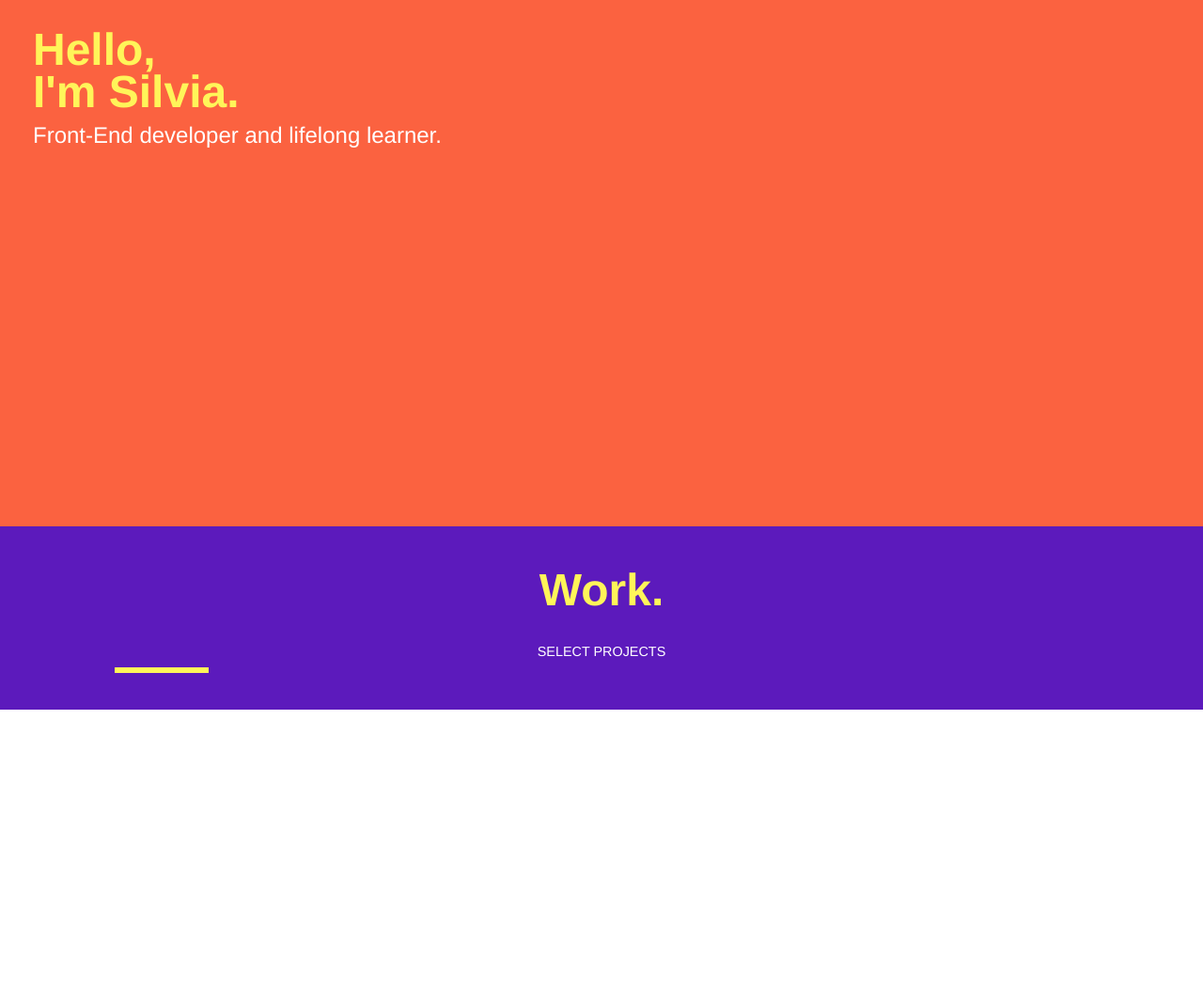
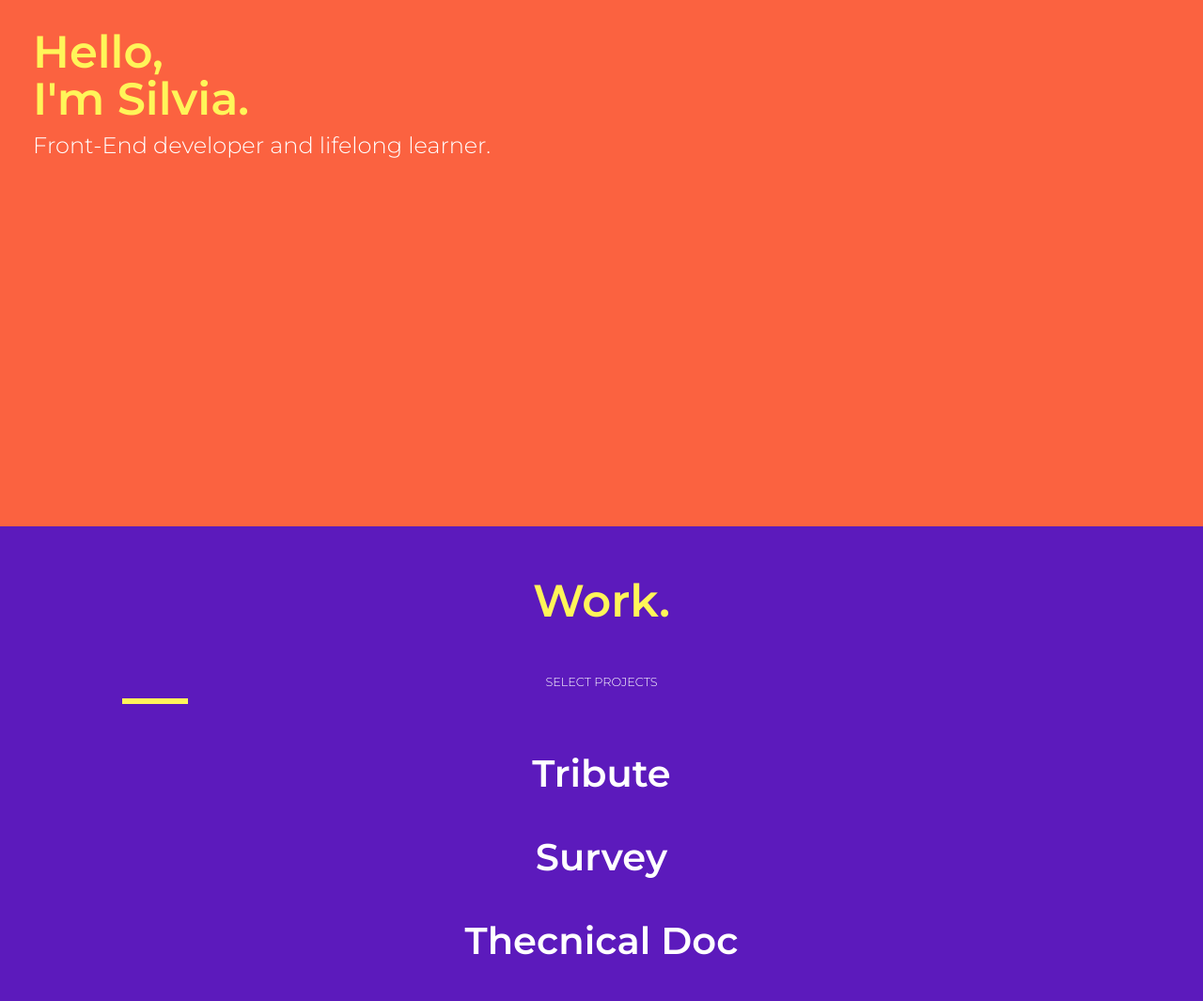
Before and after one commit to silviagb2/Front-End-Portfolio, a plain HTML site: page index.html in a window 1280 px wide. Shown: the part 160-1225 px from the top of the page at 94% size. Before the commit the page ends 915 px from the top, so only its background shows below. Drawn offline with Linux system fonts and the light colour scheme.

Commit message:
seccion work nombres añadidos

```diff
--- a/index.html
+++ b/index.html
@@ -4,6 +4,8 @@
     <meta charset="UTF-8">
     <meta name="viewport" content="width=device-width, initial-scale=1.0">
     <link rel="stylesheet" href="main.css">
+    <link rel="preconnect" href="https://fonts.gstatic.com">
+    <link href="https://fonts.googleapis.com/css2?family=Montserrat:wght@100;200;300;500;600&display=swap" rel="stylesheet">
     <title>Porfolio - Silvia Gutierrez</title>
 </head>
 <body>
@@ -34,7 +36,9 @@
                 <p class="projects__underline"></p>
             </div>
             <div class="projects__articles">
-                <article class="project-tile"></article>
+                <article class="project-tile">Tribute</article>
+                <article class="project-tile">Survey</article>
+                <article class="project-tile">Thecnical Doc</article>
             </div>
         </section>
     </main>
--- a/main.css
+++ b/main.css
@@ -1,6 +1,6 @@
 *{
     margin: 0;
-    font-family: Helvetica, Arial, sans-serif;
+    font-family: 'Montserrat', sans-serif;
 }
 
 header {
@@ -35,14 +35,14 @@ h1 {
     position: absolute;
     top: 190px;
     left: 35px;
-    line-height: 45px;
+    line-height: 50px;
 }
 
 h2 {
     color: white;
-    font-weight: 100;
+    font-weight: 300;
     position: absolute;
-    top: 290px;
+    top: 300px;
     left: 35px;
 }
 
@@ -54,28 +54,36 @@ h2 {
 h3 {
     color: #fff559;
     font-size: 3em;
-    padding: 40px 0 30px 0;
+    padding: 50px 0 50px 0;
     text-align: center;
     position: relative;
 }
 
 h4 {
     color: white;
-    font-weight: 100;
+    font-weight: 300;
     text-align: center;
-    font-size: 0.9rem;
+    font-size: 0.8rem;
 }
 
 .projects__subtitle {
-    height: 70px;
+    height: 80px;
     position: relative;
 }
 
 .projects__underline {
     background-color: #fff55a;
-    width: 100px;
+    width: 70px;
     height: 6px;
     position: absolute;
     top: 25px;
-    left: 122px;
+    left: 130px;
 }
+
+.project-tile {
+    color: white;
+    font-size: 2.5rem;
+    font-weight: 600;
+    padding-bottom: 40px;
+    text-align: center;
+}
```
